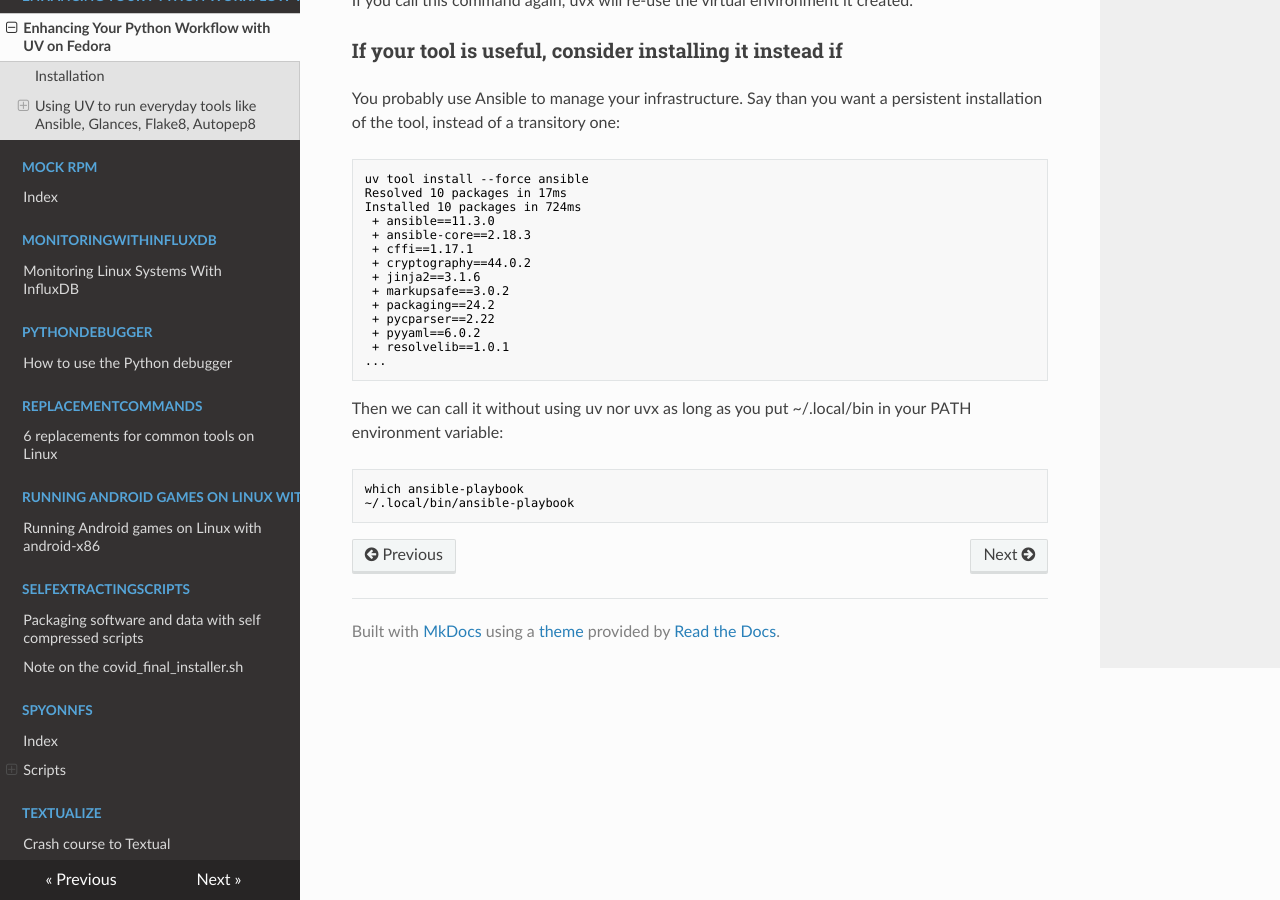
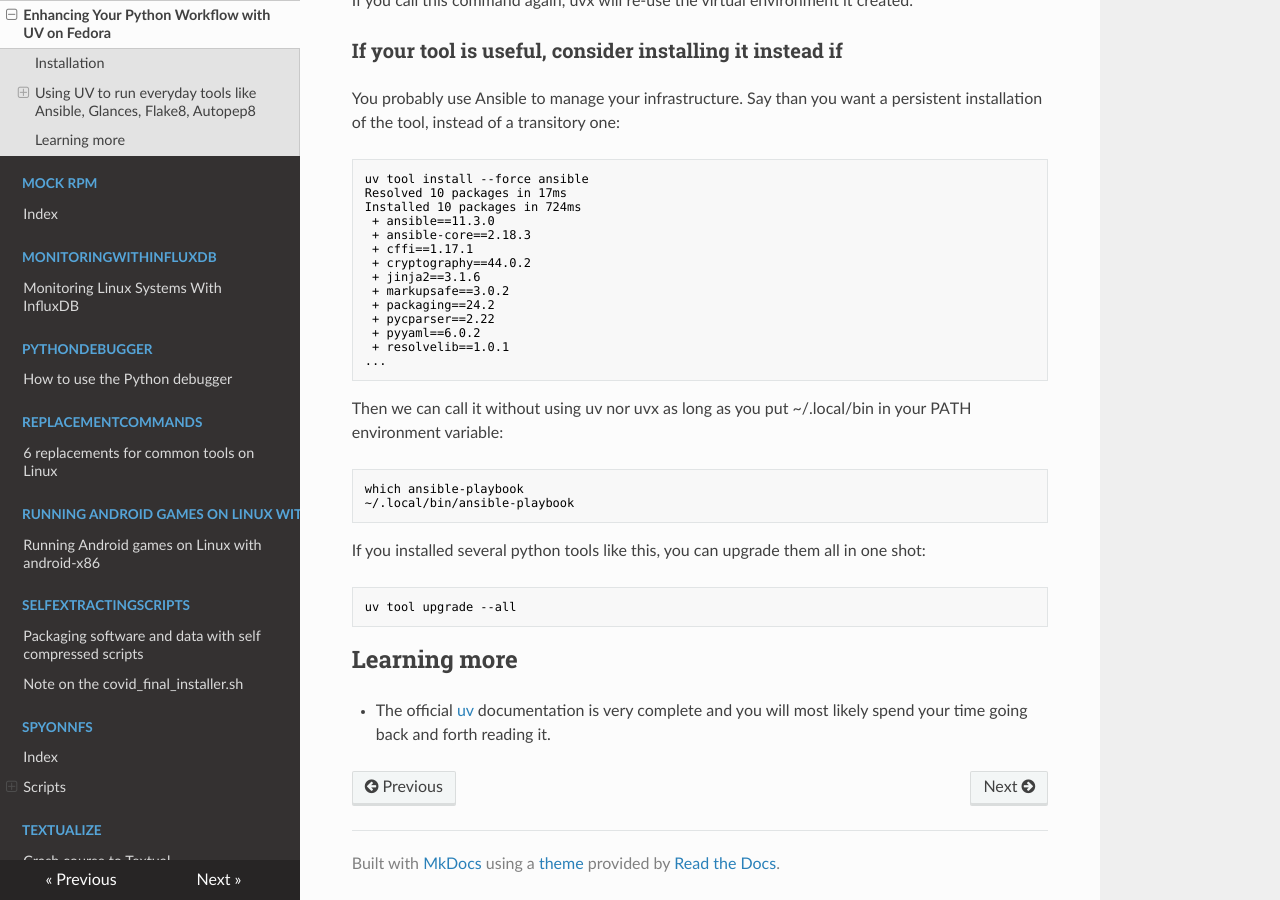
Before and after one commit to josevnz/tutorials, an MkDocs documentation site: the page built from docs/Enhancing_Your_Python_Workflow_with_UV_on_Fedora/README.md, in a window 1280 px wide and 900 px high, scrolled down 1353 px. Built offline with MkDocs 1.6.1, drawn with Linux system fonts in a browser that asks for light colours; nearby versions of some CDN libraries.

Commit message:
UV tutorial for Fedora Magazine

````diff
--- a/docs/Enhancing_Your_Python_Workflow_with_UV_on_Fedora/README.md
+++ b/docs/Enhancing_Your_Python_Workflow_with_UV_on_Fedora/README.md
@@ -83,3 +83,12 @@ Then we can call it without using uv nor uvx as long as you put ~/.local/bin in
 which ansible-playbook
 ~/.local/bin/ansible-playbook
 ```
+
+If you installed several python tools like this, you can upgrade them all in one shot:
+
+```shell
+uv tool upgrade --all
+```
+
+## Learning more
+* The official [uv](https://docs.astral.sh/uv/) documentation is very complete and you will most likely spend your time going back and forth reading it.
````
